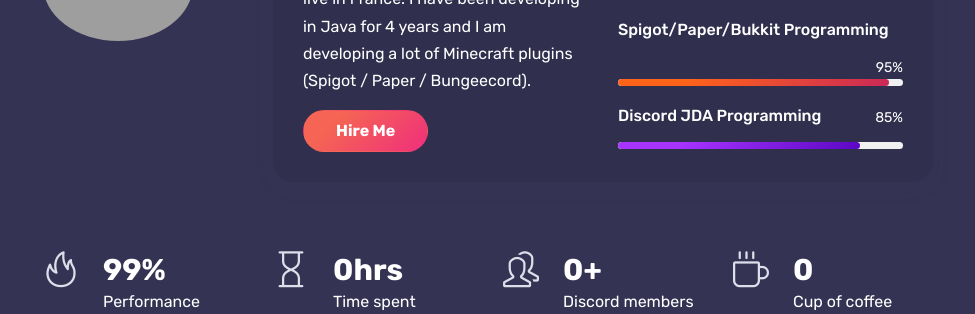
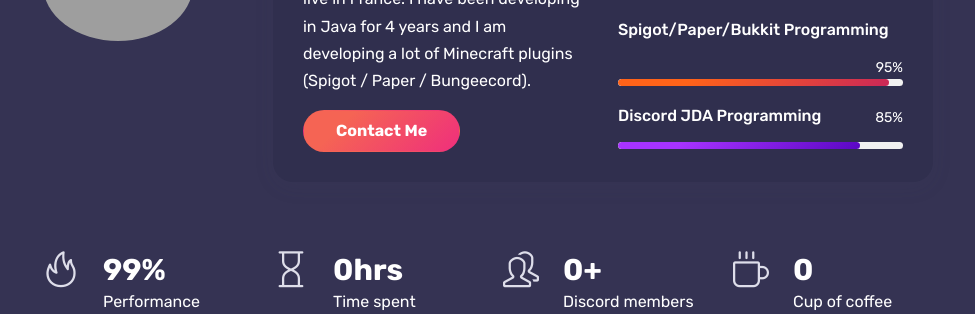
Before and after one commit to FragDev/MyPortfolio, a PHP site: page / in a window 1280 px wide. Shown: the part 1085-1399 px from the top of the page, without its empty margins (152-1127 px from the left). Run offline with PHP 8.4, Linux system fonts and the light colour scheme; data that the repository does not hold is empty; grey boxes are pictures that could not be loaded.

Commit message:
update button

```diff
--- a/index.php
+++ b/index.php
@@ -227,7 +227,7 @@
                   <!-- about text -->
                   <p>I am Fragment, I am a student and I live in France. I have been developing in Java for 4 years and I am developing a lot of Minecraft plugins (Spigot / Paper / Bungeecord).</p>
                   <div class="mt-3">
-                    <a href="https://github.com/avipatilpro/" class="btn btn-default">Hire Me</a>
+                    <a href="discord.php" class="btn btn-default">Contact Me</a>
                   </div>
                   <div class="spacer d-md-none d-lg-none" data-height="30"></div>
                 </div>
@@ -614,7 +614,7 @@
 
         <footer class="footer">
           <div class="container">
-            <span class="copyright">Made with ❤️ by FragmentDev</span>
+            <span class="copyright">Made with ❤️ by <a style="color: #FFD15C;">FragmentDev</a> | <a href="https://github.com/FragDev/MyPortfolio" target="_blank" rel="noopener noreferrer" style="color: #57F287;">Github Project</a></span>
           </div>
         </footer>
 
```
